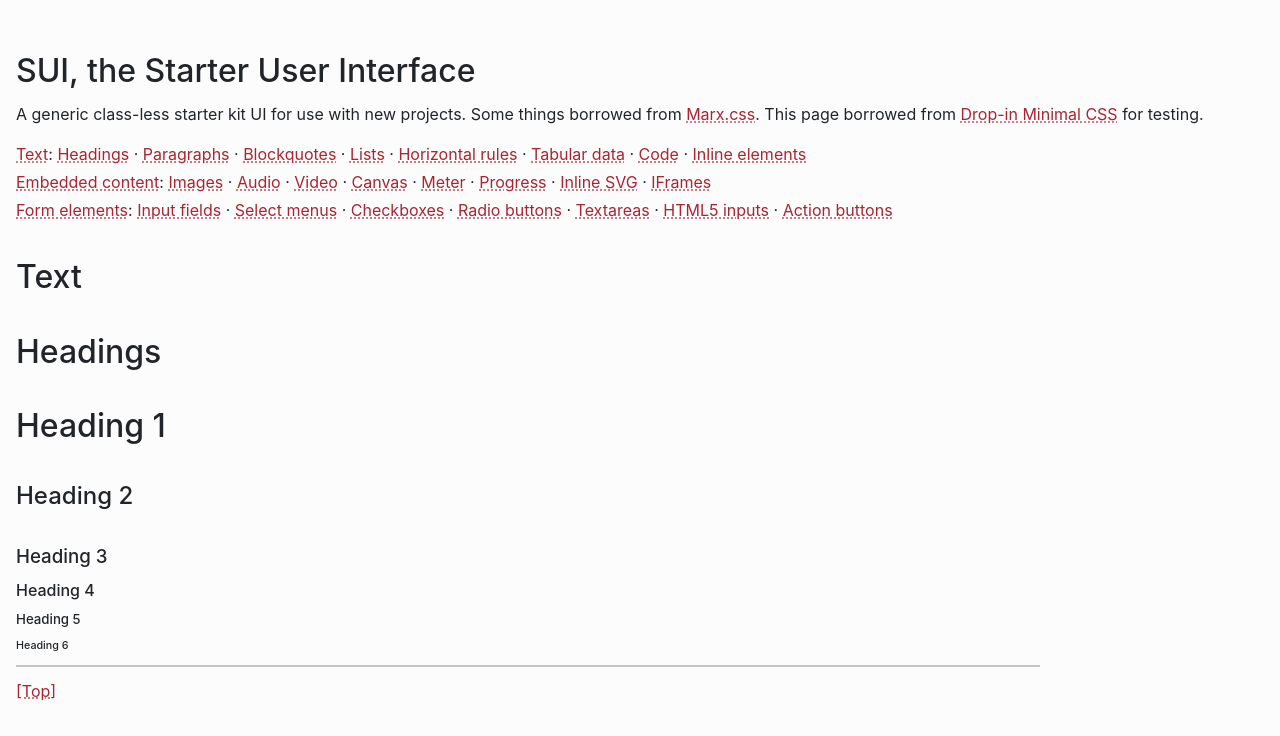
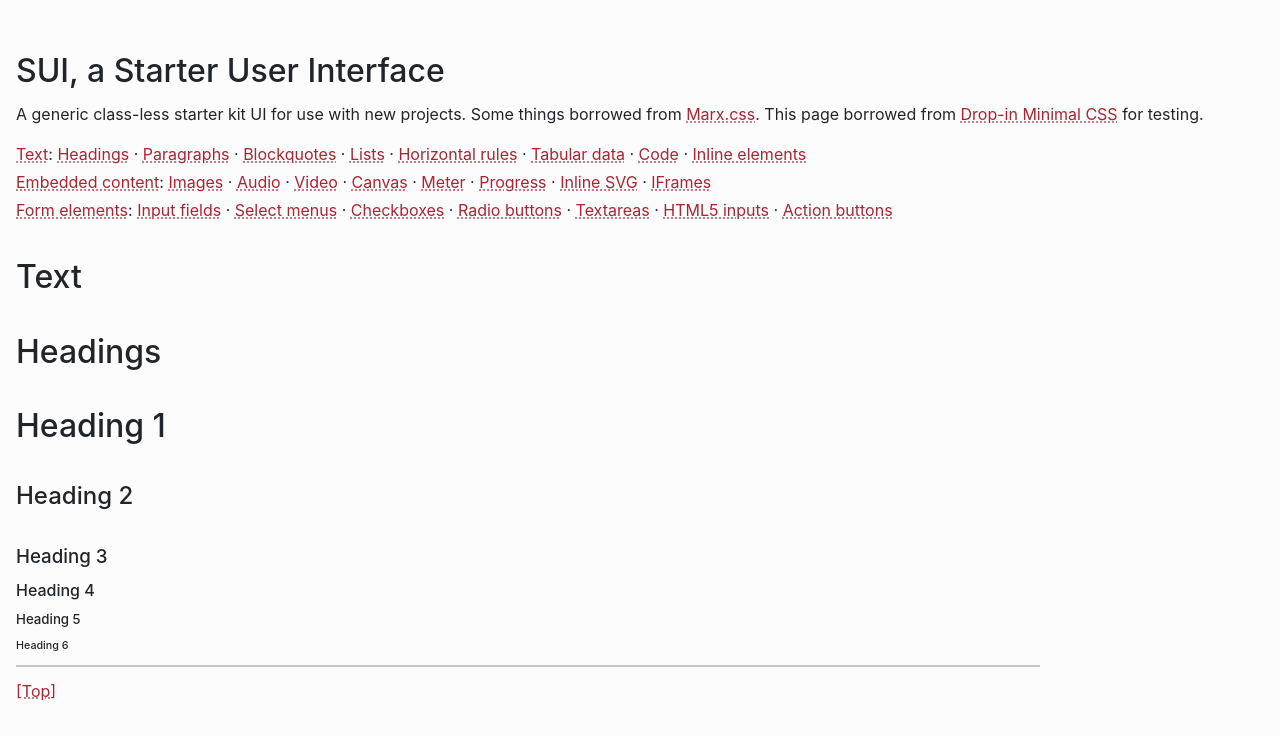
Before and after one commit to fongandrew/andrewfong.com, a website built with Parcel: page src/sui.html in a window 1280 px wide. Shown: the top 736 px of the page. Built offline with nearby package versions, Linux system fonts and the light colour scheme.

Commit message:
Branding

```diff
--- a/src/sui.html
+++ b/src/sui.html
@@ -9,7 +9,7 @@
   <body>
     <div id="top" role="document">
       <header role="banner">
-        <h1>SUI, the Starter User Interface</h1>
+        <h1>SUI, a Starter User Interface</h1>
         <p>A generic class-less starter kit UI for use with new projects. Some things borrowed from <a href="https://mblode.github.io/marx/">Marx.css</a>. This page borrowed from <a href="https://dohliam.github.io/dropin-minimal-css/#forms__input">Drop-in Minimal CSS</a> for testing.
       </header>
       <nav role="navigation">
```
